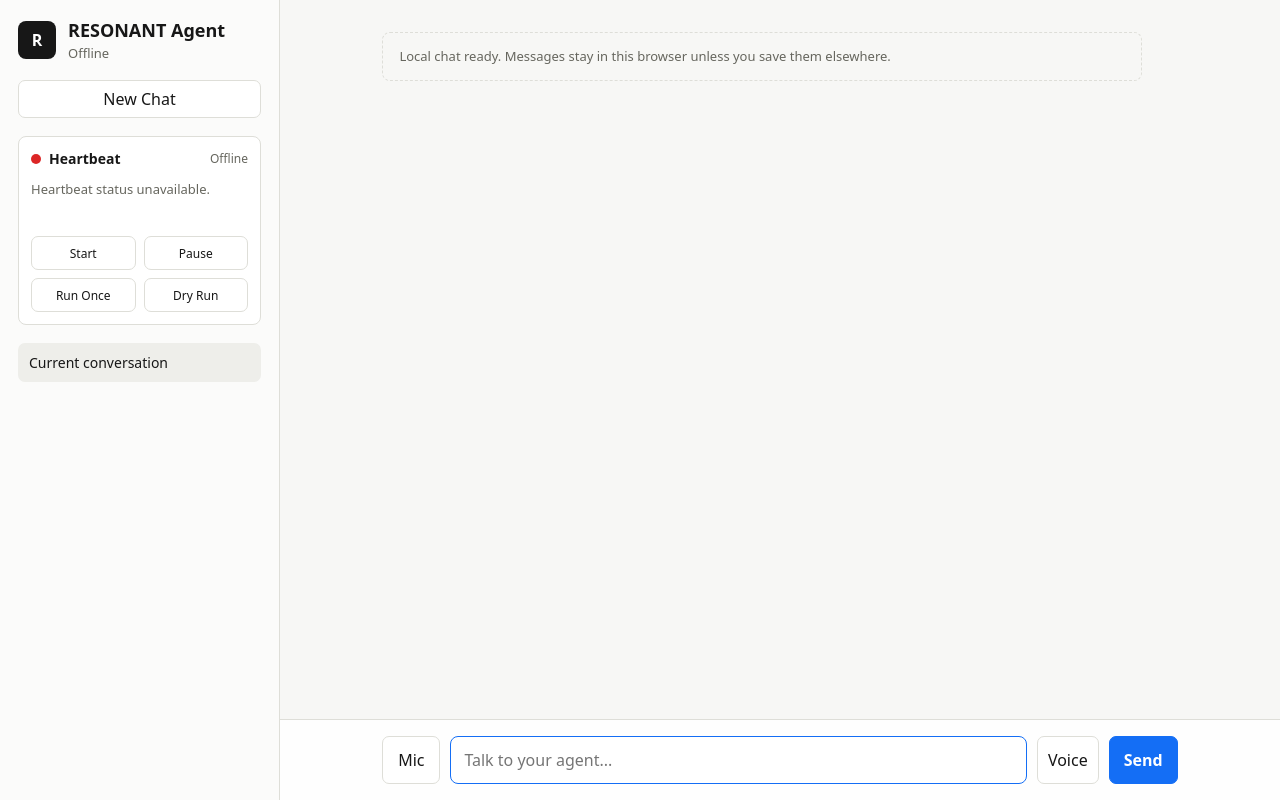
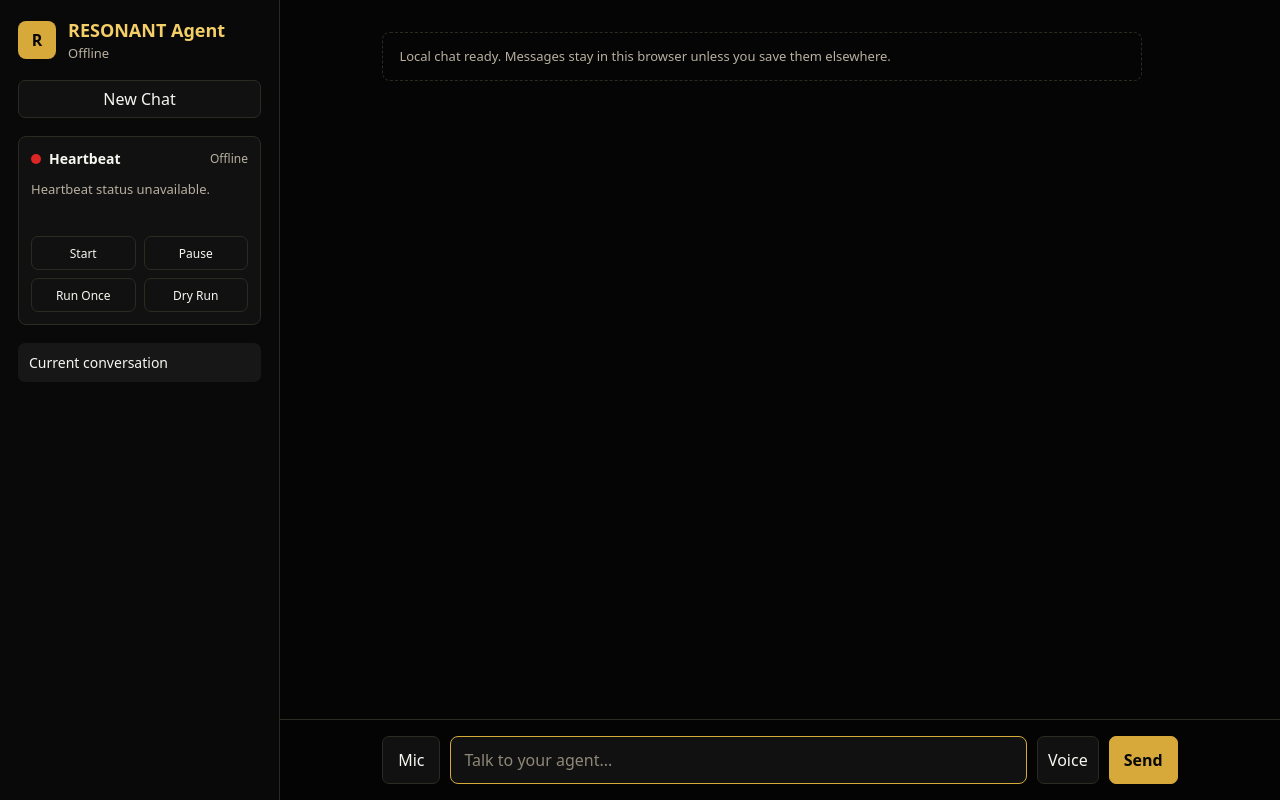
Before and after one commit to Ajenee7773/Resonant-Agent, a website: page ui/public/index.html in a window 1280 px wide. Drawn offline with Linux system fonts and the light colour scheme; no server answers.

Commit message:
Switch local UI to dark gold theme

```diff
--- a/ui/public/style.css
+++ b/ui/public/style.css
@@ -1,13 +1,15 @@
 :root {
-  color-scheme: light;
-  --bg: #f7f7f5;
-  --panel: #ffffff;
-  --line: #deded8;
-  --ink: #171717;
-  --muted: #66665e;
-  --accent: #146ef5;
-  --assistant: #ffffff;
-  --user: #eef4ff;
+  color-scheme: dark;
+  --bg: #050505;
+  --panel: #111111;
+  --panel-strong: #171717;
+  --line: #2d2a22;
+  --ink: #f7f7f2;
+  --muted: #b8b0a0;
+  --accent: #d6a93a;
+  --accent-strong: #f4cf68;
+  --assistant: #101010;
+  --user: #1b1710;
 }
 
 * {
@@ -30,7 +32,7 @@ body {
 
 .sidebar {
   border-right: 1px solid var(--line);
-  background: #fbfbfa;
+  background: #090909;
   padding: 18px;
   display: flex;
   flex-direction: column;
@@ -49,8 +51,8 @@ body {
   height: 38px;
   display: grid;
   place-items: center;
-  background: var(--ink);
-  color: white;
+  background: var(--accent);
+  color: #070707;
   font-weight: 800;
   border-radius: 8px;
 }
@@ -59,6 +61,7 @@ h1 {
   margin: 0;
   font-size: 18px;
   letter-spacing: 0;
+  color: var(--accent-strong);
 }
 
 p {
@@ -79,7 +82,7 @@ button {
 }
 
 button:hover {
-  border-color: #b8b8ae;
+  border-color: var(--accent);
 }
 
 button.active {
@@ -100,7 +103,7 @@ button:disabled {
 #send {
   background: var(--accent);
   border-color: var(--accent);
-  color: white;
+  color: #070707;
   font-weight: 650;
 }
 
@@ -191,7 +194,7 @@ button:disabled {
   margin: 0;
   border: 1px solid var(--line);
   border-radius: 7px;
-  background: #fafafa;
+  background: #080808;
   color: var(--muted);
   max-height: 150px;
   overflow: auto;
@@ -220,7 +223,7 @@ button:disabled {
 }
 
 .session.active {
-  background: #eeeeea;
+  background: var(--panel-strong);
   color: var(--ink);
 }
 
@@ -268,7 +271,7 @@ button:disabled {
 
 .composer {
   border-top: 1px solid var(--line);
-  background: rgba(255, 255, 255, 0.92);
+  background: rgba(5, 5, 5, 0.94);
   display: grid;
   grid-template-columns: auto minmax(0, 1fr) auto auto;
   gap: 10px;
@@ -281,10 +284,16 @@ textarea {
   max-height: 180px;
   resize: none;
   border: 1px solid var(--line);
+  background: var(--panel);
+  color: var(--ink);
   border-radius: 8px;
   padding: 12px 13px;
   font: inherit;
   outline: none;
+}
+
+textarea::placeholder {
+  color: #8f8878;
 }
 
 textarea:focus {
```
